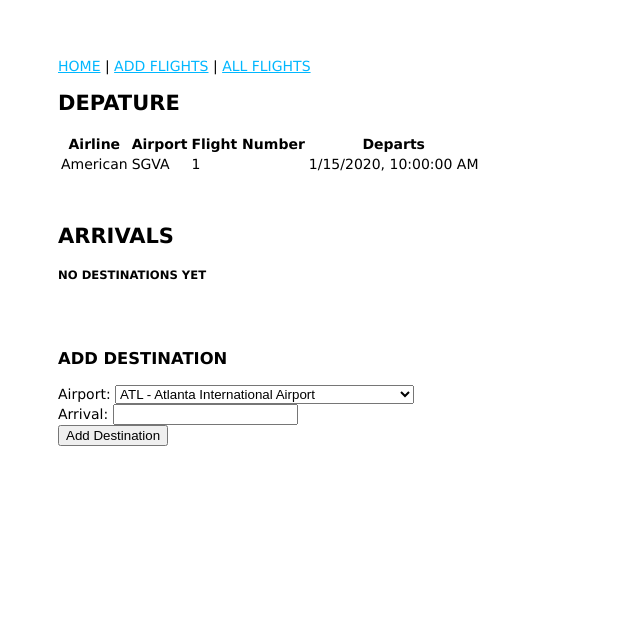
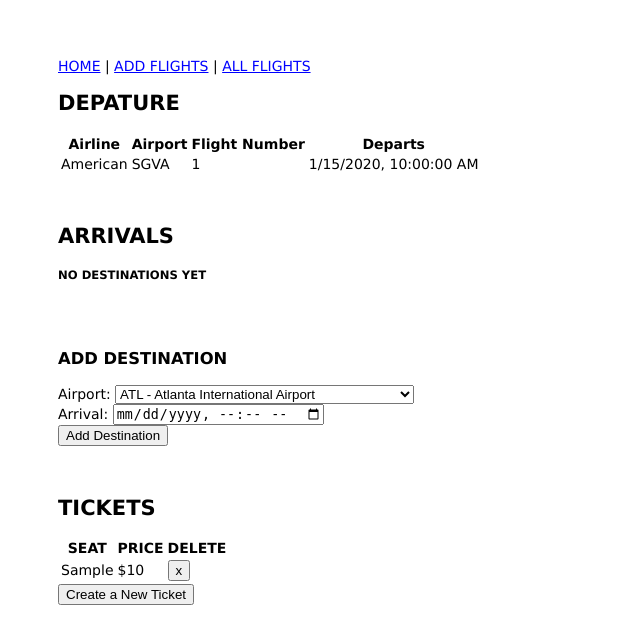
Before and after one commit to Dparaam2010/mongooseFlights, a Node server app: page /flights/600000000000000000000001 in a window 1280 px wide. Shown: the top 644 px of the page, without its empty margins (0-640 px from the left). Run offline with Node 20, Linux system fonts and the light colour scheme; tables that the repository leaves empty hold one stand-in row (values such as "Sample post"); some libraries are stand-ins or nearby versions.

Commit message:
finish part 3

```diff
--- a/controllers/destinations.js
+++ b/controllers/destinations.js
@@ -6,7 +6,7 @@ module.exports = {
 
 async function create(req, res) {
     console.log('hello')
-    const flight = await Flight.findById(req.params.id)
+    const flight = await Flight.findById(req.params.id).sort({arrival: 'asc'})
     flight.destinations.push(req.body)
     flight.destinations.sort(function(a,b){
         return a.arrival - b.arrival
--- a/controllers/flights.js
+++ b/controllers/flights.js
@@ -10,11 +10,14 @@ module.exports = {
 
 async function index(req, res) {
     const flights = await Flight.find({})
+    flights.sort(function(a,b){
+        return b.departs - a.departs
+    })
     res.render('flights/index', { title: 'All Flights',flights })
 }
 
 function newFlight(req, res) {
-    res.render('flights/new', { errorMsg: ''});
+    res.render('flights/new', { title: "Add a Flight", errorMsg: ''});
 }
 
 async function create(req, res) {
@@ -27,12 +30,12 @@ async function create(req, res) {
     }
     catch (err) {
         console.log(err)
-        res.render('/flights/new')
+        res.render('/flights/new', {errorMsg: err.message})
     }
 }
 
 async function show(req, res) {
     const flight = await Flight.findById(req.params.id);
-    const ticket = await Ticket.find({flight: flight._id})
-    res.render('flights/show', { title: 'Flight Detail', flight, ticket });
+    const tickets = await Ticket.find({flight: req.params.id}).sort('seat')
+    res.render('flights/show', { title: 'Flight Detail', flight, tickets });
 }
--- a/public/stylesheets/style.css
+++ b/public/stylesheets/style.css
@@ -4,5 +4,5 @@ body {
 }
 
 a {
-  color: #00B7FF;
+  color: blue;
 }
--- a/routes/destinations.js
+++ b/routes/destinations.js
@@ -2,6 +2,6 @@ const express = require('express')
 const router = express.Router()
 const destinationCtrl = require('../controllers/destinations')
 
-router.post('/:id/destinations', destinationCtrl.create)
+router.post('/flights/:id/destinations', destinationCtrl.create)
 
 module.exports = router
--- a/routes/flights.js
+++ b/routes/flights.js
@@ -1,10 +1,6 @@
 const express = require('express');
 const router = express.Router();
 const flightsCtrl = require('../controllers/flights');
-
-const destinationCtrl = require('../controllers/destinations')
-
-router.post('/:id/destinations', destinationCtrl.create)
 
 router.get('/', flightsCtrl.index);
 router.get('/new', flightsCtrl.new);
--- a/routes/tickets.js
+++ b/routes/tickets.js
@@ -3,7 +3,8 @@ const router = express.Router()
 const ticketsCtrl = require('../controllers/tickets')
 
 router.get('/flights/:id/tickets/new', ticketsCtrl.new)
-router.post('/:id/tickets', ticketsCtrl.create)
+router.post('/flights/:id/tickets', ticketsCtrl.create)
+router.delete('/tickets/:id', ticketsCtrl.delete)
 
 
 module.exports = router
--- a/server.js
+++ b/server.js
@@ -10,6 +10,7 @@ require('./config/database');
 var indexRouter = require('./routes/index');
 var flightsRouter = require('./routes/flights');
 const destinationsRouter = require('./routes/destinations')
+const ticketsRouter = require('./routes/tickets')
 
 var app = express();
 
@@ -24,8 +25,9 @@ app.use(cookieParser());
 app.use(express.static(path.join(__dirname, 'public')));
 
 app.use('/', indexRouter);
-
 app.use('/flights', flightsRouter);
+app.use('/', destinationsRouter);
+app.use('/', ticketsRouter);
 
 // catch 404 and forward to error handler
 app.use(function(req, res, next) {
--- a/views/flights/index.ejs
+++ b/views/flights/index.ejs
@@ -1,7 +1,7 @@
 <%- include('../partials/header')%>
 
 <h2>Flight List</h2>
-<table>
+<table id="list">
     <thead>
         <tr>
             <th>Airline</th>
--- a/views/flights/show.ejs
+++ b/views/flights/show.ejs
@@ -34,7 +34,7 @@
             <% flight.destinations.forEach(function(dest) { %>
                 <tr>
                     <td><%= dest.airport %></td>
-                    <td><%= dest.arrival.toLocalesSting() %></td>
+                    <td><%= dest.arrival.toLocaleString() %></td>
                 </tr>
            <% }) %>
         </tbody>
@@ -71,31 +71,43 @@
     </select>
     </label><br>
     <label>Arrival:
-        <input type="datatime-local" name="arrival" required>
+        <input type="datetime-local" name="arrival" required>
     </label><br>
     <button type="submit">Add Destination</button>
 </form>
 
-
-<% if (ticket.flight === flight._id) { %>
+<br><br>
+    <H2>TICKETS</H2>
+<% if (tickets.length) { %>
   <table>
     <thead>
-            <th>seat</th>
-            <th>Price</th>
-            <th>Flight</th>
+      <tr>
+        <th>SEAT</th>
+        <th>PRICE</th>
+        <th>DELETE</th>
+      </tr>
     </thead>
     <tbody>
-            <% ticket.forEach(function(t) { %>
+      <% tickets.forEach(function(ticket) { %>
         <tr>
-                    <td><%=t.seat%></td>
-                    <td><%=t.price%></td>
-                    <td><%=t.flight%></td>
-                </tr>
+          <td><%= ticket.seat %></td>
+          <td>$<%= ticket.price %></td>
+          <td>
+            <form action="/tickets/<%= ticket._id %>?_method=DELETE" method="POST">
+              <button type="submit">x</button>
+            </form>
+
      <% }) %>
     </tbody>
   </table>
+  <% } else { %>
+    <h5>No Tickets Yet</h5>
+  <% } %>
 
-<% } %>
+<form action="/flights/<%= flight._id %>/tickets/new">
+  <input type="submit" value="Create a New Ticket" />
+</form>
+
 
 
 <%- include('../partials/footer')%>
```
Also changed, not shown: views/tickets/new.ejs (added, +16 -0 lines), 1 other file. Lines whose indentation alone changed are shown as unchanged.
